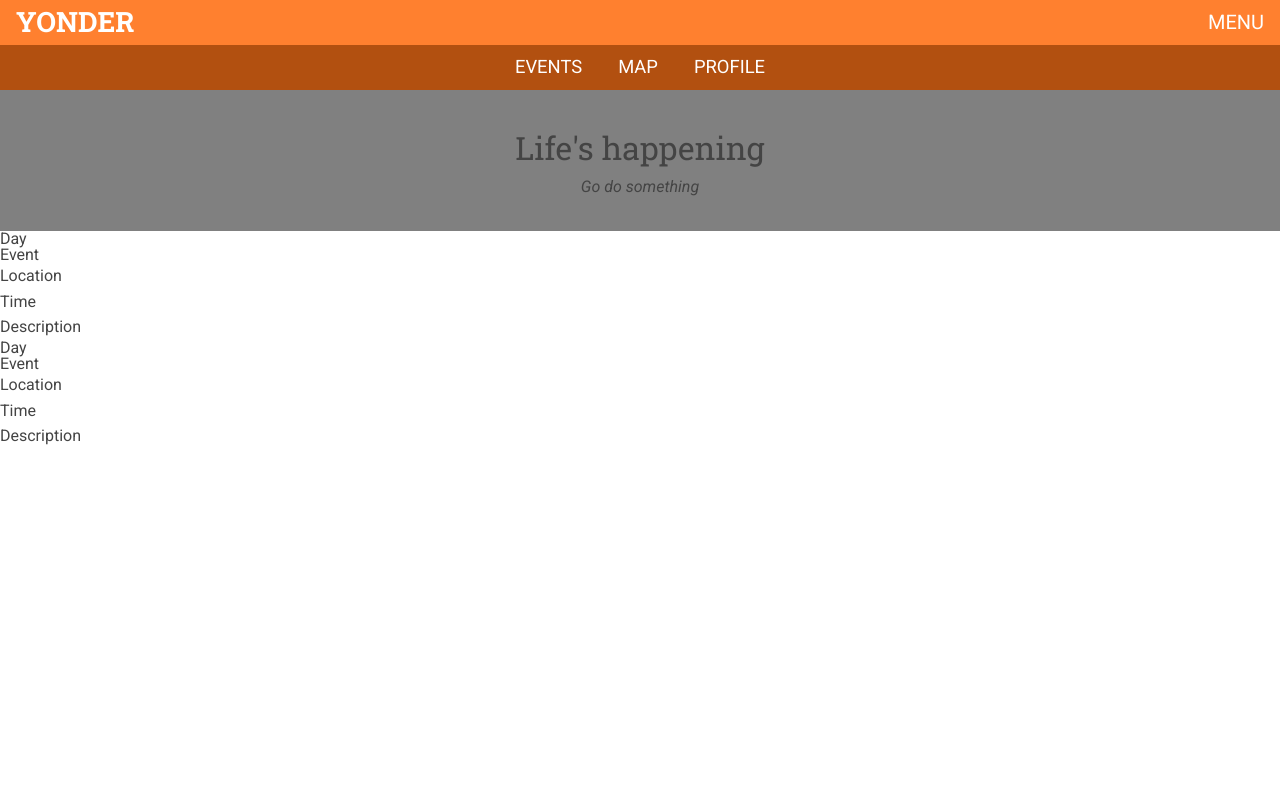
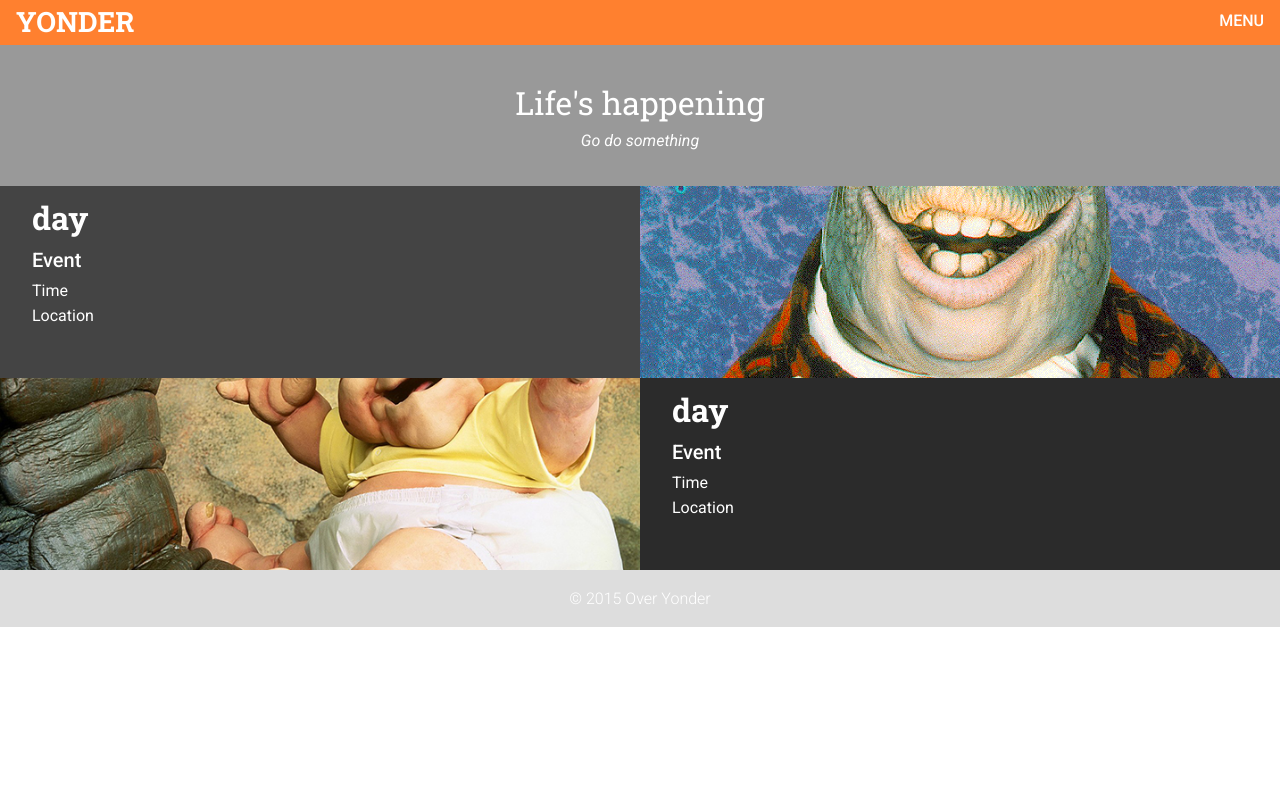
Before and after one commit to Jmingus/Yonder, a website: page index.html in a window 1280 px wide. Shown: the top 800 px of the page. Drawn offline with Linux system fonts and the light colour scheme; some packages are replaced by stand-ins of ours.

Commit message:
Add code and styling for events list page

```diff
--- a/index.html
+++ b/index.html
@@ -46,16 +46,18 @@
         <article class="event">
 
           <div class="event-info">
+
             <h1 class="day">Day</h1>
-            <h2 class="event">Event</h2>
+            <h2 class="event-name">Event</h2>
+            <p class="time">Time</p>
             <p class="location">Location</p>
+
           </div>
 
           <div class="event-photo"></div>
 
           <div class="more-info">
 
-            <p class="time">Time</p>
             <p class="description">Description</p>
 
           </div>
@@ -65,16 +67,18 @@
         <article class="event">
 
           <div class="event-info">
+
             <h1 class="day">Day</h1>
-            <h2 class="event">Event</h2>
+            <h2 class="event-name">Event</h2>
+            <p class="time">Time</p>
             <p class="location">Location</p>
+
           </div>
 
           <div class="event-photo"></div>
 
           <div class="more-info">
 
-            <p class="time">Time</p>
             <p class="description">Description</p>
 
           </div>
@@ -126,10 +130,15 @@
     		</form>
     	</div>
     </section>
+
+    <footer>
+
+      <p>&copy; 2015 Over Yonder</p>
+
+    </footer>
+
   <script type="text/javascript" src="/scripts/bundle.js"></script>
   <script type="text/javascript"></script>
-  <script type="text/template" id="EventTemplate">
-
-  </script>
+  <script type="text/template" id="EventTemplate"></script>
   </body>
 </html>
--- a/styles/_events.scss
+++ b/styles/_events.scss
@@ -1,7 +1,7 @@
 /* Events List */
 
 .hero {
-	background-color: grey;
+	background-color: #999;
 	text-align: center;
 }
 
@@ -21,3 +21,51 @@
 	}
 	padding-bottom: 2rem;
 }
+
+.event {
+	background-color: $color-neutral-dark;
+	clear: both;
+	overflow: hidden;
+
+	.event-info {
+		box-sizing: border-box;
+		float: left;
+		padding: 1rem 2rem;
+		width: 50%;
+	}
+
+	.event-photo {
+		background: $color-neutral-dark url(../images/dino-1.gif) center center no-repeat;
+		background-size: cover;
+		float: right;
+		height: 12rem;
+		overflow: hidden;
+		width: 50%;
+	}
+
+	.more-info {
+		clear: both;
+		display: none;
+		padding: 1rem 2rem;
+	}
+
+	.time {
+		padding-top: 0.5rem;
+	}
+
+	&:nth-child(odd) {
+		background-color: darken($color-neutral-dark, 10%);
+
+		.event-info {
+			float: right;
+		}
+
+		.event-photo {
+			background: $color-neutral-dark url(../images/dino-2.jpg) center center no-repeat;
+			background-size: cover;
+			float: left;
+		}
+
+	}
+
+}
--- /dev/null
+++ b/styles/_footer.scss
@@ -0,0 +1,11 @@
+/* Footer */
+
+footer {
+	background-color: $color-neutral-light;
+	clear: both;
+	font: {
+		weight: 300;
+	}
+	padding: 1rem;
+	text-align: center;
+}
--- a/styles/_global.scss
+++ b/styles/_global.scss
@@ -1,7 +1,7 @@
 /* Global Styles */
 
 body {
-	color: $color-text;
+	color: $color-contrast;
 	font: {
 		family: $font-main;
 	}
@@ -16,6 +16,11 @@ a {
 }
 
 @include selection {
-  background-color: black;
-  color: white;
+  background-color: $color-neutral-dark;
+  color: $color-contrast;
 }
+
+#mapsPage,
+#followingPage {
+	display: none;
+}
--- a/styles/_header.scss
+++ b/styles/_header.scss
@@ -10,7 +10,7 @@ header {
 	margin-left: 1rem;
 
 	p {
-		color: white;
+		color: $color-contrast;
 		font: {
 			family: $font-heading;
 			@include fntz(1.75);
@@ -22,12 +22,12 @@ header {
 
 .menu-link {
 	float: right;
-	margin: 0.6rem 1rem 0 0;
+	margin: 0.5rem 1rem 0 0;
 
 	a {
-		color: white;
+		color: $color-contrast;
 		font: {
-			@include fntz(1.25);
+			weight: 500;
 		}
 		text-transform: uppercase;
 	}
@@ -36,20 +36,18 @@ header {
 
 nav {
 	background-color: $color-secondary;
+	display: none;
 
 	ul {
-		padding: 0.85rem 0;
+		padding: 1rem 0;
 		text-align: center;
 
 		li {
 			display: inline;
-			padding: 1rem;
+			padding: 1.25rem;
 
 			a {
-				color: white;
-				font: {
-					@include fntz(1.15);
-				}
+				color: $color-contrast;
 				text-transform: uppercase;
 			}
 
--- /dev/null
+++ b/styles/_headings.scss
@@ -0,0 +1,18 @@
+/* Headings */
+
+h1 {
+	font: {
+		family: $font-heading;
+		@include fntz(2);
+		weight: 700;
+	}
+	text-transform: lowercase;
+}
+
+h2 {
+	font: {
+		@include fntz(1.25);
+		weight: 500;
+	}
+	padding-top: 1rem;
+}
--- a/styles/_variables.scss
+++ b/styles/_variables.scss
@@ -4,8 +4,11 @@
 
 $color-primary: #FF802F;
 $color-secondary: #B25010;
+$color-neutral-light: #DDDDDD;
+$color-neutral-dark: #444444;
 $color-accent: #00ACB2;
 $color-text: #444444;
+$color-contrast: #FFFFFF;
 
 
 // Typography
--- a/styles/main.sass.css
+++ b/styles/main.sass.css
@@ -365,6 +365,43 @@
 
 /* Variables */
 /* Mixins */
+/* Global Styles */
+body {
+  color: #FFFFFF;
+  font-family: "Roboto", sans-serif; }
+
+p {
+  line-height: 1.6em; }
+
+a {
+  text-decoration: none; }
+
+::-moz-selection {
+  background-color: #444444;
+  color: #FFFFFF; }
+
+::selection {
+  background-color: #444444;
+  color: #FFFFFF; }
+
+#mapsPage,
+#followingPage {
+  display: none; }
+
+/* Headings */
+h1 {
+  font-family: "Roboto Slab", serif;
+  font-size: 32px;
+  font-size: 2rem;
+  font-weight: 700;
+  text-transform: lowercase; }
+
+h2 {
+  font-size: 20px;
+  font-size: 1.25rem;
+  font-weight: 500;
+  padding-top: 1rem; }
+
 /* Header */
 header {
   background-color: #FF802F;
@@ -374,7 +411,7 @@ header {
   float: left;
   margin-left: 1rem; }
   .logo p {
-    color: white;
+    color: #FFFFFF;
     font-family: "Roboto Slab", serif;
     font-size: 28px;
     font-size: 1.75rem;
@@ -382,30 +419,28 @@ header {
 
 .menu-link {
   float: right;
-  margin: 0.6rem 1rem 0 0; }
+  margin: 0.5rem 1rem 0 0; }
   .menu-link a {
-    color: white;
-    font-size: 20px;
-    font-size: 1.25rem;
+    color: #FFFFFF;
+    font-weight: 500;
     text-transform: uppercase; }
 
 nav {
-  background-color: #B25010; }
+  background-color: #B25010;
+  display: none; }
   nav ul {
-    padding: 0.85rem 0;
+    padding: 1rem 0;
     text-align: center; }
     nav ul li {
       display: inline;
-      padding: 1rem; }
+      padding: 1.25rem; }
       nav ul li a {
-        color: white;
-        font-size: 18.4px;
-        font-size: 1.15rem;
+        color: #FFFFFF;
         text-transform: uppercase; }
 
 /* Events List */
 .hero {
-  background-color: grey;
+  background-color: #999;
   text-align: center; }
 
 #tagline {
@@ -420,6 +455,37 @@ nav {
   font-weight: 400;
   padding-bottom: 2rem; }
 
+.event {
+  background-color: #444444;
+  clear: both;
+  overflow: hidden; }
+  .event .event-info {
+    box-sizing: border-box;
+    float: left;
+    padding: 1rem 2rem;
+    width: 50%; }
+  .event .event-photo {
+    background: #444444 url(../images/dino-1.gif) center center no-repeat;
+    background-size: cover;
+    float: right;
+    height: 12rem;
+    overflow: hidden;
+    width: 50%; }
+  .event .more-info {
+    clear: both;
+    display: none;
+    padding: 1rem 2rem; }
+  .event .time {
+    padding-top: 0.5rem; }
+  .event:nth-child(odd) {
+    background-color: #2b2b2b; }
+    .event:nth-child(odd) .event-info {
+      float: right; }
+    .event:nth-child(odd) .event-photo {
+      background: #444444 url(../images/dino-2.jpg) center center no-repeat;
+      background-size: cover;
+      float: left; }
+
 /* Map Styles */
 html, body {
   height: 100%;
@@ -433,21 +499,10 @@ html, body {
   height: 100%;
   width: 100%; }
 
-/* Global Styles */
-body {
-  color: #444444;
-  font-family: "Roboto", sans-serif; }
-
-p {
-  line-height: 1.6em; }
-
-a {
-  text-decoration: none; }
-
-::-moz-selection {
-  background-color: black;
-  color: white; }
-
-::selection {
-  background-color: black;
-  color: white; }
+/* Footer */
+footer {
+  background-color: #DDDDDD;
+  clear: both;
+  font-weight: 300;
+  padding: 1rem;
+  text-align: center; }
```
Also changed, not shown: styles/main.scss (+5 -3 lines), images/dino-1.gif (added), images/dino-2.jpg (added).
